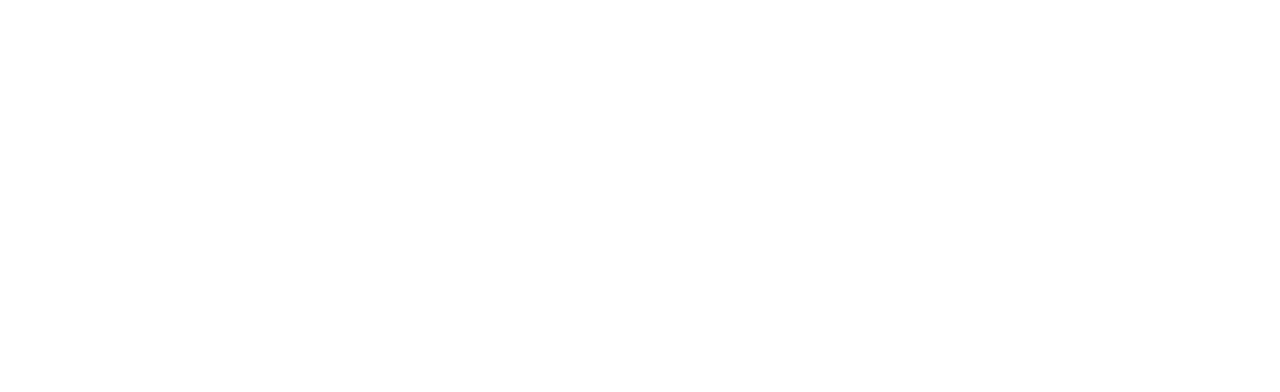
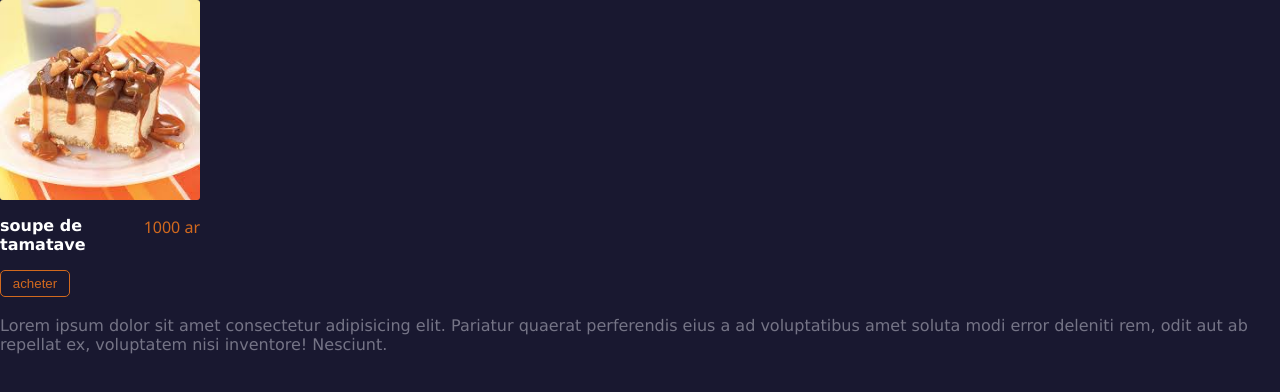
Before and after one commit to 97mams/carrousel, a plain HTML site: page index.html in a window 1280 px wide. Drawn offline with Linux system fonts and the light colour scheme.

Commit message:
build card food

```diff
--- a/assets/css/style.css
+++ b/assets/css/style.css
@@ -0,0 +1,45 @@
+body {
+    margin: 0;
+    padding: 0;
+    background-color: #191830;
+    color: #757486;
+    font-family: 'Lucida Sans', 'Lucida Sans Regular', 'Lucida Grande', 'Lucida Sans Unicode', Geneva, Verdana, sans-serif;
+}
+
+.foodCard {
+    width: 200px;
+    height: 300px;
+    display: flex;
+    flex-direction: column;
+}
+
+.foodCard img {
+    width: 100%;
+    border-radius: 3px;
+}
+
+.description {
+    display: flex;
+    justify-content: space-between;
+}
+
+.text {
+    width: 100px;
+    font-weight: bold;
+    color: white;
+}
+
+.price {
+    font-family: 'Segoe UI', Tahoma, Geneva, Verdana, sans-serif;
+    color: chocolate;
+}
+
+button {
+    color: chocolate;
+    border-radius: 0;
+    width: 70px;
+    background-color: #191830;
+    border: 1px chocolate solid;
+    padding: 5px;
+    border-radius: 5px;
+}
--- a/index.html
+++ b/index.html
@@ -10,7 +10,23 @@
 
 <body>
     <div class="container">
+        <div class="food">
 
+            <div class="foodCard">
+                <img src="./assets/images/12images.jpeg" alt="1images.jpeg">
+                <div class="description">
+                    <p class="text">soupe de tamatave</p>
+                    <p class="price">1000 ar</p>
+                </div>
+                <button>acheter</button>
+            </div>
+        </div>
+        <div>
+            <p>Lorem ipsum dolor sit amet consectetur adipisicing elit. Pariatur quaerat perferendis eius a ad
+                voluptatibus
+                amet soluta modi error deleniti rem, odit aut ab repellat ex, voluptatem nisi inventore! Nesciunt.</p>
+
+        </div>
     </div>
 </body>
 
```
Also changed, not shown: 1 other file.
